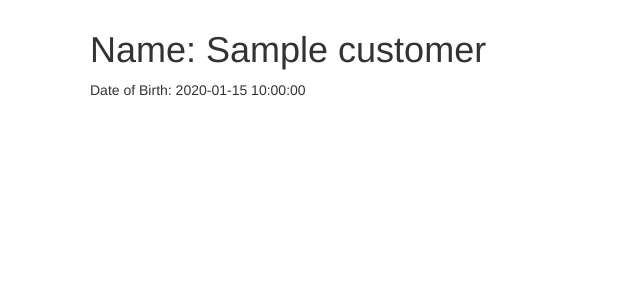
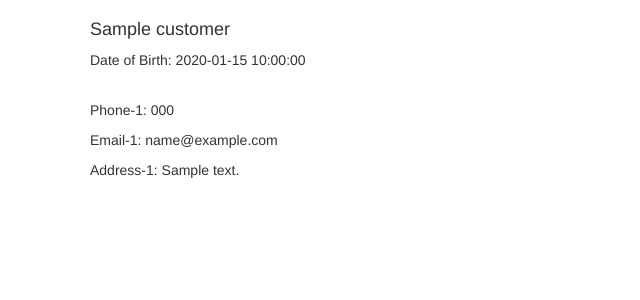
Before and after one commit to ragibhasan894/CustomerManagementSystem, a CakePHP app: the page made by app/View/Customers/view.ctp in a window 1280 px wide. Shown: the top 300 px of the page, without its empty margins (0-640 px from the left). Run offline with PHP 8.4 and a stand-in for CakePHP, Linux system fonts and the light colour scheme; the template is opened without the code that fills it: most values are stand-ins (such as "Sample title", 1, 10 or a date in 2020); some libraries are stand-ins or nearby versions.

Commit message:
Modified customer detailed view

```diff
--- a/app/View/Contacts/index.ctp
+++ b/app/View/Contacts/index.ctp
@@ -1,6 +1,5 @@
 <?php
     #pr($contacts); die();
-
 ?>
 <script type="text/javascript" src="//cdn.datatables.net/1.10.16/js/jquery.dataTables.min.js"></script>
 <link rel="stylesheet" href="//cdn.datatables.net/1.10.16/css/jquery.dataTables.min.css">
@@ -10,7 +9,7 @@
 <?php echo $this->Html->link('Add new customer', '#', array('data-role' => 'add'
 )); ?>
 <br><br>
-<table id='index_table'>
+<table id='index_table' class="table">
     <thead>
     <tr>
         <th>SL No.</th>
--- a/app/View/Customers/view.ctp
+++ b/app/View/Customers/view.ctp
@@ -1,3 +1,11 @@
-<h1>Name: <?php echo h($customer['Customer']['name']); ?></h1>
+<h4><?php echo h($customer['Customer']['name']); ?></h4>
 
 <p>Date of Birth: <?php echo $customer['Customer']['dob']; ?></p>
+<br>
+
+<?php $i=1; foreach($customer['Contact'] as $contact): ?>
+    <p>Phone-<?php echo $i; ?>: <?php echo $contact['phone']; ?></p>
+    <p>Email-<?php echo $i; ?>: <?php echo $contact['email']; ?></p>
+    <p>Address-<?php echo $i; ?>: <?php echo $contact['address']; ?></p>
+    <br>
+<?php $i++; endforeach; ?>
```
